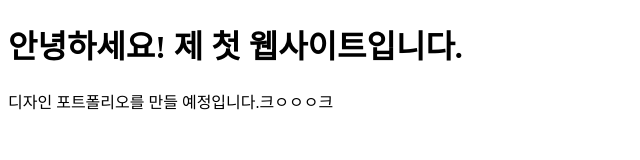
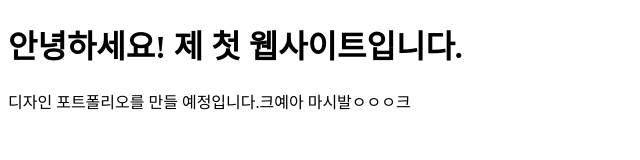
Before and after one commit to ODERTY/desire-Market, a plain HTML site: page index.html in a window 1280 px wide. Shown: the whole page, without its empty margins (0-640 px from the left). Drawn offline with Linux system fonts and the light colour scheme.

Commit message:
Update index.html

```diff
--- a/index.html
+++ b/index.html
@@ -7,6 +7,6 @@
 </head>
 <body>
     <h1>안녕하세요! 제 첫 웹사이트입니다.</h1>
-    <p>디자인 포트폴리오를 만들 예정입니다.크ㅇㅇㅇ크 </p>
+    <p>디자인 포트폴리오를 만들 예정입니다.크예아 마시발ㅇㅇㅇ크 </p>
 </body>
 </html>
```
